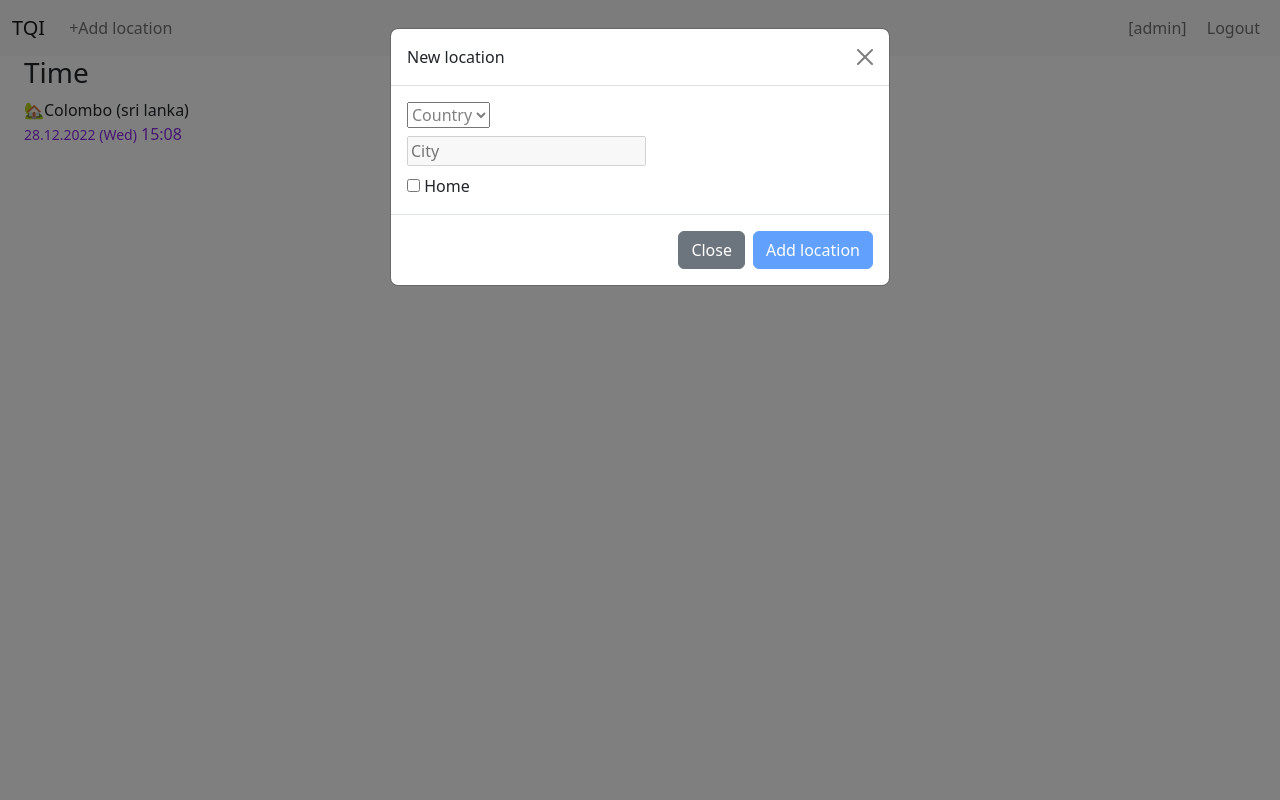
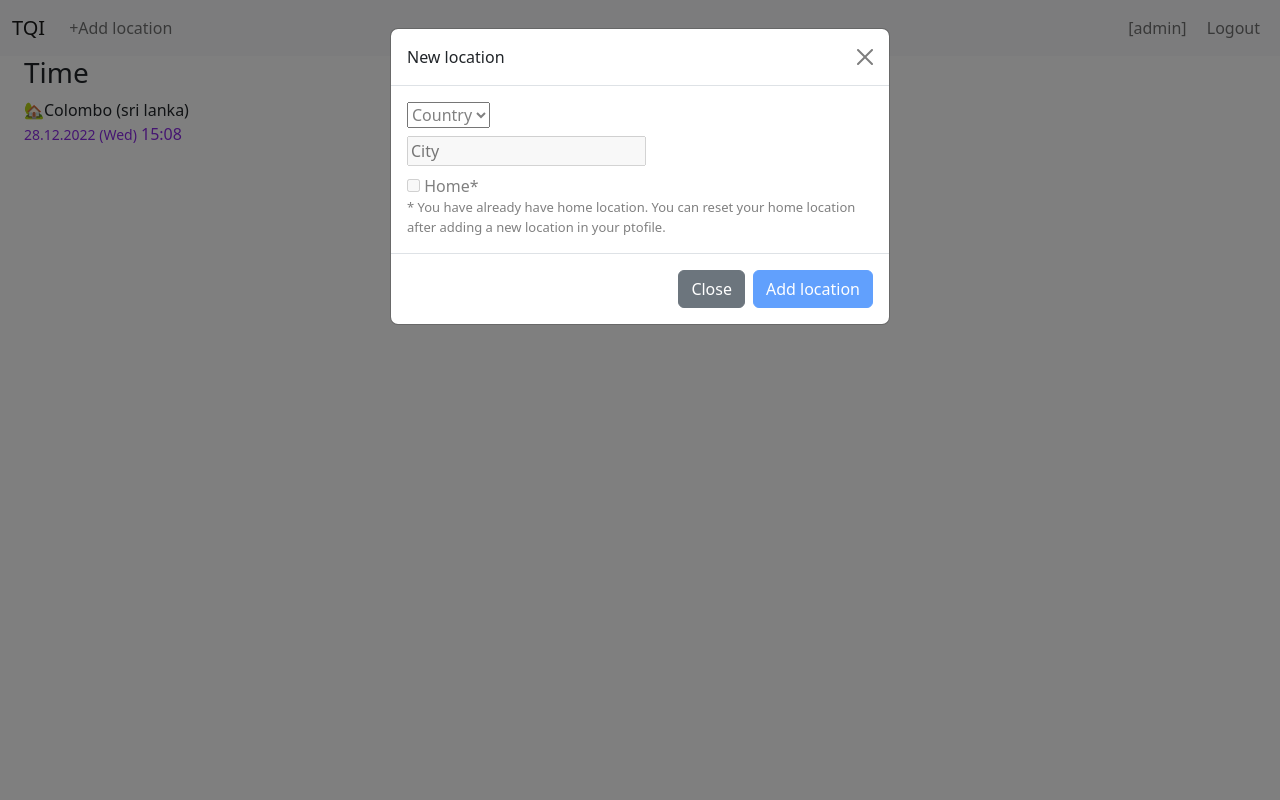
Before and after one commit to si32/TouristQuickInfo, a Django app: page / in a window 1280 px wide, after a click on "+Add location". Run offline with Django 4.2, Linux system fonts and the light colour scheme; a user stored in the database is signed in; data comes from the database, SQL or seed files in the repository; both versions use the stored data as it was after the commit.

Commit message:
add location checkbox in js

```diff
--- a/tourist_quick_info/infopage/static/infopage/js/get_location.js
+++ b/tourist_quick_info/infopage/static/infopage/js/get_location.js
@@ -6,8 +6,10 @@ document.addEventListener("DOMContentLoaded", function() {
     let add_location_link = document.querySelector('#add_location_link');
 
     add_location_link.addEventListener('click', () => {
+        console.log('start construct home check div');
+        input_home_checkbox();
+
         console.log('start get contries');
-
         get_countries();
 
         let countries = document.querySelector('#countries')
@@ -93,7 +95,6 @@ document.addEventListener("DOMContentLoaded", function() {
         })
 
     });
-
 })
 
 
@@ -124,6 +125,7 @@ document.addEventListener("hide.bs.modal", function() {
 
 // Get list of all contries to select
 function get_countries() {
+
     fetch('https://data-api.oxilor.com/rest/countries', {
         headers: {
             'Authorization': `Bearer ${OXILOR_API_KEY}`,
@@ -148,5 +150,51 @@ function get_countries() {
 
 // utils functions
 function capitalizeFirstLetter(string) {
+
        return string.charAt(0).toUpperCase() + string.slice(1).toLowerCase();
     }
+
+
+// Construct home checkbox div
+function input_home_checkbox() {
+
+    let home_checkbox_div = document.querySelector('#home_checkbox_div');
+    // let user_has_home_location;
+    fetch('/is_home')
+    .then(response => response.json())
+    .then(data => {
+        let user_has_home_location = data.user_has_home_location;
+        if (user_has_home_location) {
+            home_checkbox_div.innerHTML = `
+                <input id="is_home_checkbox" type="checkbox" name="is_home" disabled>
+                <label  for="is_home_checkbox" style="color: grey;">Home*</label>
+                <div class="explain-message">
+                    * You have already have home location. You can reset your home location after adding a new location in your ptofile.
+                </div>
+            `
+        } else {
+            home_checkbox_div.innerHTML = `
+                <input id="is_home_checkbox" type="checkbox" name="is_home" value=true>
+                <label  for="is_home_checkbox" style="color: grey;">Home*</label>
+                <div class="explain-message">
+                    * All calculaton will be based on your home location (difference in time, currency rate, etc.)
+                </div>
+            `
+        }
+         // style home checkbox
+        let is_home_checkbox = document.querySelector('#is_home_checkbox')
+        is_home_checkbox.addEventListener('change', () => {
+
+            if (is_home_checkbox.checked) {
+                is_home_checkbox.labels.forEach(el => {
+                    el.style.color = 'black';
+                })
+            } else {
+                is_home_checkbox.labels.forEach(el => {
+                    el.style.color = 'grey';
+                })
+            }
+        })
+    })
+
+}
--- a/tourist_quick_info/infopage/static/infopage/js/main.js
+++ b/tourist_quick_info/infopage/static/infopage/js/main.js
@@ -9,7 +9,7 @@ document.addEventListener('DOMContentLoaded', function() {
     // Find home location
     let home_loc = false;
     locs_timezone.forEach(loc_timezone => {
-        if (loc_timezone.dataset.home === true) {
+        if (loc_timezone.dataset.home) {
             home_loc = loc_timezone;
         }
     })
--- a/tourist_quick_info/infopage/static/infopage/style.css
+++ b/tourist_quick_info/infopage/static/infopage/style.css
@@ -17,3 +17,8 @@ a[data-bs-target="#addLocation"] {
 .location_city_timezone {
     color: blueviolet;
 }
+
+.explain-message {
+    font-size: small;
+    color: grey;
+}
--- a/tourist_quick_info/infopage/templates/infopage/index.html
+++ b/tourist_quick_info/infopage/templates/infopage/index.html
@@ -28,5 +28,5 @@
 
 {% block script %}
 		<script src="{% static 'infopage/js/main.js' %}"></script>
-		<script src="{% static 'infopage/js/get_location.js' %}"></script>
+
 {% endblock %}
--- a/tourist_quick_info/infopage/templates/infopage/layout.html
+++ b/tourist_quick_info/infopage/templates/infopage/layout.html
@@ -33,7 +33,7 @@
 
 							<div class="col-auto ">
 								<li class="nav-item" style="display: inline-block;">
-									<a href="#" class="nav-link">[{{ user.username }}]</a>
+									<a href="{% url 'profile' user.pk %}" class="nav-link">[{{ user.username }}]</a>
 								</li>
 								<li class="nav-item" style="display: inline-block;">
 									<a href="{% url 'logout' %}" class="nav-link">Logout</a>
@@ -78,9 +78,7 @@
 								</div>
 
 								<!-- home checkbox -->
-								<input type="checkbox" name="is_home">
-								<label for="is_home">Home</label>
-
+								<div id="home_checkbox_div"></div>
 
 								<!-- Hidden forms -->
 								<input id="country_code" type="text" name="country_code" value="" hidden>
@@ -110,6 +108,7 @@
 		{% block script %}
 		{% endblock %}
 
+		<script src="{% static 'infopage/js/get_location.js' %}"></script>
 
 	</body>
 </html>
--- a/tourist_quick_info/infopage/urls.py
+++ b/tourist_quick_info/infopage/urls.py
@@ -8,5 +8,7 @@ urlpatterns = [
     path("login", views.login_view, name="login"),
     path("logout", views.logout_view, name="logout"),
     path("register", views.register, name="register"),
-    path("add_location", views.add_location, name="add_location")
+    path("add_location", views.add_location, name="add_location"),
+    path("profile/<int:user_id>", views.profile, name="profile"),
+    path("is_home", views.is_home, name="is_home")
 ]
--- a/tourist_quick_info/infopage/views.py
+++ b/tourist_quick_info/infopage/views.py
@@ -3,7 +3,7 @@ import os
 from django.shortcuts import render
 from django.contrib.auth import login, logout, authenticate
 from django.db import IntegrityError
-from django.http import HttpResponse, HttpResponseRedirect
+from django.http import HttpResponse, HttpResponseRedirect, JsonResponse
 from django.urls import reverse
 from .models import User, Country, City, Location
 
@@ -57,15 +57,15 @@ def register(request):
         else:
             return render(request, "infopage/register.html")
 
+
 # Create your views here.
-
 def index(request):
     if request.user.is_authenticated:
         user = User.objects.get(username=request.user)
         locations = user.user_locations.all()
 
         return render(request, "infopage/index.html", {
-            "locations": locations
+            "locations": locations,
         })
     else:
         return render(request, "infopage/login.html")
@@ -85,6 +85,11 @@ def add_location(request):
         city_longitude = float(request.POST["city_longitude"])
         city_population = float(request.POST["city_population"])
         city_timezone = request.POST["city_timezone"]
+
+        if "is_home" in request.POST:
+            location_is_home = True
+        else:
+            location_is_home = False
 
         user = request.user
 
@@ -116,9 +121,28 @@ def add_location(request):
                 user=user,
                 country=country,
                 city=city,
-                is_home=False
+                is_home=location_is_home
             )
 
-        return HttpResponseRedirect(reverse("index"))
+        return HttpResponseRedirect(request.META.get('HTTP_REFERER'))
     else:
         return HttpResponseRedirect(reverse("index"))
+
+
+def is_home(request):
+    if request.user.is_authenticated:
+        user = User.objects.get(username=request.user)
+        locations = user.user_locations.all()
+
+        user_has_home_location = False
+        for location in locations:
+            if location.is_home:
+                user_has_home_location = True
+
+        return JsonResponse({"user_has_home_location": user_has_home_location})
+
+
+
+def profile(request, user_id):
+
+    return render(request, "infopage/profile.html")
```
Also changed, not shown: tourist_quick_info/infopage/templates/infopage/profile.html (added, +12 -0 lines), tourist_quick_info/db.sqlite3.
